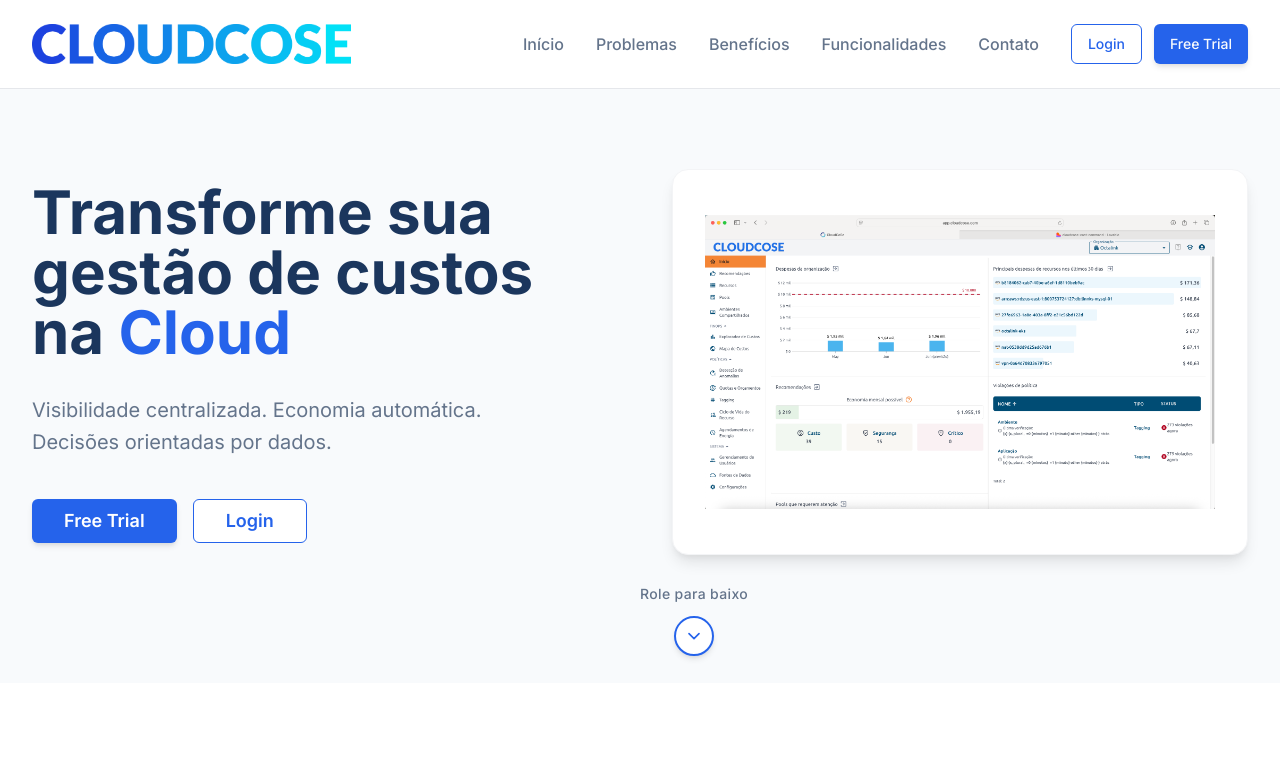
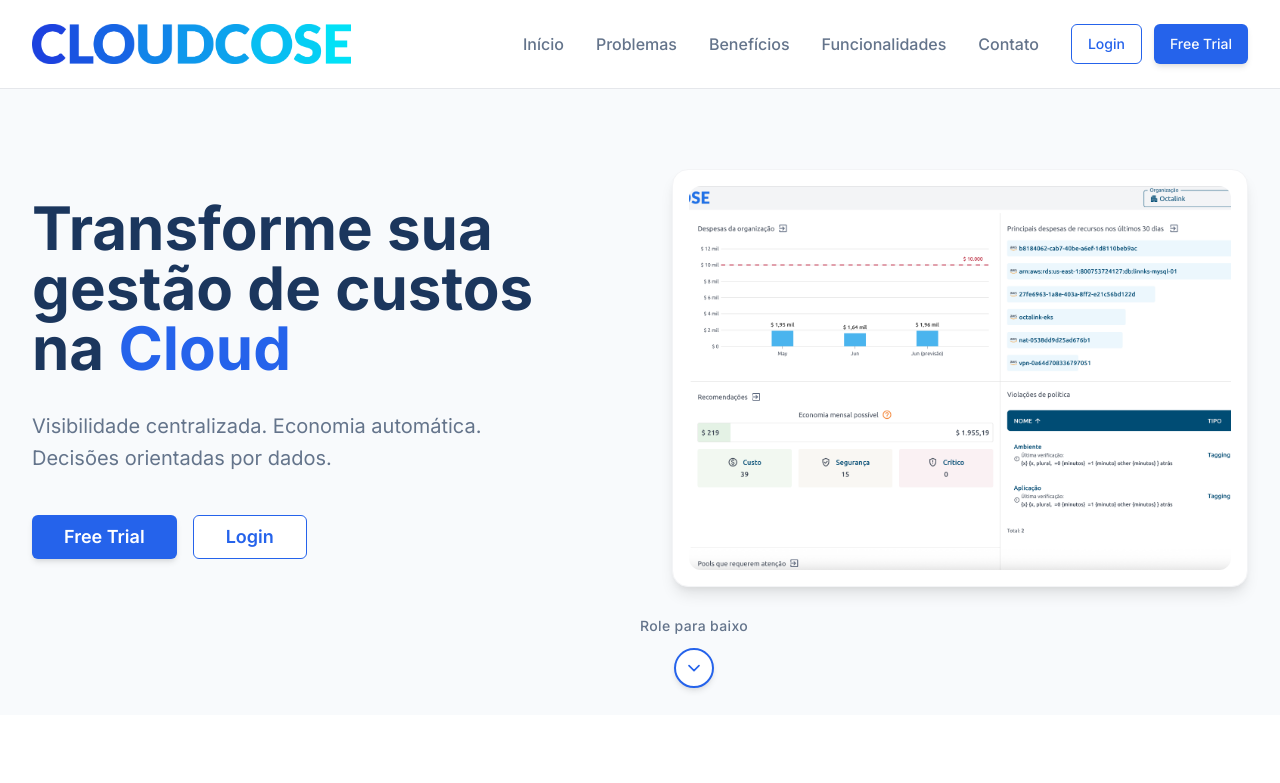
Before and after one commit to bwsolucoes/cloudcose-cost-command, a React (Vite) app: page / in a window 1280 px wide. Shown: the top 783 px of the page. Built offline with nearby package versions, Linux system fonts and the light colour scheme.

Commit message:
Replace HeroSection image and adjust size
Replaced the HeroSection image with the provided image and adjusted its size to fit the container with a small margin.

```diff
--- a/src/components/HeroSection.tsx
+++ b/src/components/HeroSection.tsx
@@ -40,10 +40,10 @@ const HeroSection = ({ onLogin, onFreeTrial }: HeroSectionProps) => {
             </div>
           </div>
           <div className="animate-slide-in-right">
-            <div className="bg-cloudcose-white rounded-2xl shadow-elevated p-8 border border-gray-100">
-              <img src="/lovable-uploads/8bbec3a1-889e-4cff-a8d5-96a28950d9e2.png"
+            <div className="bg-cloudcose-white rounded-2xl shadow-elevated p-4 border border-gray-100">
+              <img src="/lovable-uploads/bb3328b6-a628-497b-944e-abf8ad36efce.png"
                    alt="Dashboard CloudCose"
-                   className="w-full h-80 object-contain rounded-xl" />
+                   className="w-full h-96 object-cover rounded-xl" />
             </div>
           </div>
         </div>
```
Also changed, not shown: public/lovable-uploads/bb3328b6-a628-497b-944e-abf8ad36efce.png (added).
